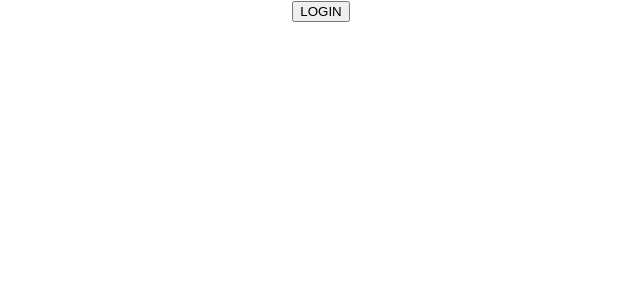
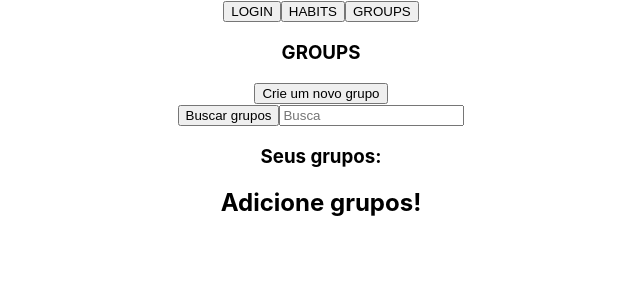
Before and after one commit to serafimmatheus/habits-1, a React (Create React App) app: page /groups in a window 1280 px wide. Shown: the top 300 px of the page, without its empty margins (319-959 px from the left). Built offline with nearby package versions, Linux system fonts and the light colour scheme; no server answers.

Commit message:
feat: lógica escrita, criar botões para aplicar e testar

```diff
--- a/src/App.js
+++ b/src/App.js
@@ -5,13 +5,14 @@ import { Route, Switch, useHistory } from "react-router-dom";
 import api from "./services/api";
 
 import Habits from "./Pages/Habits";
+import Groups from "./Pages/Groups";
 
 function App() {
   //Código criado para teste da feature Habits
   const history = useHistory();
 
   const testUser = {
-    username: "gabriel-kenzie",
+    username: "testador-teste",
     password: "123456",
   };
 
@@ -31,8 +32,11 @@ function App() {
   return (
     <div className="App">
       <button onClick={() => loginTest(testUser)}>LOGIN</button>
+      <button onClick={() => history.push("/habits")}>HABITS</button>
+      <button onClick={() => history.push("/groups")}>GROUPS</button>
       <Switch>
         <Route path="/habits" component={Habits} />
+        <Route path="/groups" component={Groups} />
       </Switch>
     </div>
   );
--- /dev/null
+++ b/src/Components/AddGroupsModal/index.jsx
@@ -0,0 +1,65 @@
+import { useForm } from "react-hook-form";
+import { yupResolver } from "@hookform/resolvers/yup";
+import * as yup from "yup";
+
+import { useContext } from "react";
+import { GroupsContext } from "../../Providers/groups";
+
+import { Modal } from "@mui/material";
+import { GroupsForm } from "../../Styles/global";
+
+const AddGroupsModal = ({ modalCreateGroup, setModalCreateGroup, token }) => {
+  const { createGroups } = useContext(GroupsContext);
+
+  const schema = yup.object().shape({
+    name: yup.string().required("Campo obrigatório"),
+    description: yup.string().required("Campo obrigatório"),
+    category: yup.string().required("Campo obrigatório"),
+  });
+
+  const {
+    register,
+    handleSubmit,
+    formState: { errors },
+    reset,
+  } = useForm({
+    resolver: yupResolver(schema),
+  });
+
+  const closeModal = () => {
+    setModalCreateGroup(false);
+  };
+
+  const onSubmit = (data) => {
+    createGroups(data, token, reset, closeModal);
+  };
+
+  return (
+    <Modal open={modalCreateGroup}>
+      <div>
+        <h3>ADICIONAR HÁBITO</h3>
+        <GroupsForm onSubmit={handleSubmit(onSubmit)}>
+          <input
+            type="text"
+            placeholder="Nome do grupo"
+            {...register("name")}
+          />
+          <input
+            type="text"
+            placeholder="Descrição"
+            {...register("description")}
+          />
+          <input
+            type="text"
+            placeholder="Categoria"
+            {...register("category")}
+          />
+          <button type="submit">Registrar novo hábito</button>
+        </GroupsForm>
+        <button onClick={() => closeModal()}>FECHAR</button>
+      </div>
+    </Modal>
+  );
+};
+
+export default AddGroupsModal;
--- a/src/Components/EditHabitsModal/index.jsx
+++ b/src/Components/EditHabitsModal/index.jsx
@@ -1,8 +1,6 @@
 import { useForm } from "react-hook-form";
 import { yupResolver } from "@hookform/resolvers/yup";
 import * as yup from "yup";
-
-import jwt_decode from "jwt-decode";
 
 import { useContext } from "react";
 import { HabitsContext } from "../../Providers/habits";
--- /dev/null
+++ b/src/Components/GroupCard/index.jsx
@@ -0,0 +1,28 @@
+import { useContext, useState } from "react";
+import { GroupsContext } from "../../Providers/groups";
+
+import { GroupCardContainer } from "../../Styles/global";
+
+import EditGroupsModal from "../EditHabitsModal";
+
+const GroupCard = ({ group }) => {
+  const { subscribeGroups } = useContext(GroupsContext);
+
+  const token = localStorage.getItem("@Habits:token");
+
+  const [modalEdit, setModalEdit] = useState(false);
+
+  return (
+    <GroupCardContainer>
+      <h3>Nome do grupo: {group.name}</h3>
+      <EditGroupsModal
+        group_id={group.id}
+        token={token}
+        setModalEdit={setModalEdit}
+        modalEdit={modalEdit}
+      />
+    </GroupCardContainer>
+  );
+};
+
+export default GroupCard;
--- /dev/null
+++ b/src/Components/GroupList/index.jsx
@@ -0,0 +1,20 @@
+import { useContext } from "react";
+import { GroupsContext } from "../../Providers/groups";
+
+import GroupCard from "../GroupCard";
+
+import { GroupListContainer } from "../../Styles/global";
+
+const GroupList = () => {
+  const { groups } = useContext(GroupsContext);
+
+  return (
+    <GroupListContainer>
+      {groups.map((item, index) => (
+        <GroupCard key={index} group={item} />
+      ))}
+    </GroupListContainer>
+  );
+};
+
+export default GroupList;
--- /dev/null
+++ b/src/Pages/Groups/index.jsx
@@ -0,0 +1,60 @@
+import { useState, useEffect, useContext } from "react";
+
+import { GroupsContext } from "../../Providers/groups";
+
+import GroupList from "../../Components/GroupList";
+import AddGroupsModal from "../../Components/AddGroupsModal";
+
+const Groups = () => {
+  const { groups, getUserGroups, searchGroups } = useContext(GroupsContext);
+
+  const [token] = useState(localStorage.getItem("@Habits:token"));
+  const [rendered, setRendered] = useState(false);
+  const [modalCreateGroup, setModalCreateGroup] = useState(false);
+  const [searchInput, setSearchInput] = useState("");
+
+  useEffect(() => {
+    getUserGroups(token);
+    setRendered(true);
+  }, [token]);
+
+  const handleClickCreate = () => {
+    setModalCreateGroup(true);
+  };
+
+  const handleClickSearch = () => {
+    searchGroups(searchInput, token);
+  };
+
+  return (
+    <div>
+      <h3>GROUPS</h3>
+      <button onClick={() => handleClickCreate()}>Crie um novo grupo</button>
+      <div>
+        <button onClick={() => handleClickSearch()}>Buscar grupos</button>
+        <input
+          value={searchInput}
+          onChange={(e) => setSearchInput(e.target.value)}
+          placeholder="Busca"
+        />
+      </div>
+      <div>
+        <h3>Seus grupos:</h3>
+        {rendered ? (
+          groups.length > 0 ? (
+            <GroupList />
+          ) : (
+            <h2>Adicione grupos!</h2>
+          )
+        ) : null}
+      </div>
+      <AddGroupsModal
+        modalCreateGroup={modalCreateGroup}
+        setModalCreateGroup={setModalCreateGroup}
+        token={token}
+      />
+    </div>
+  );
+};
+
+export default Groups;
--- /dev/null
+++ b/src/Providers/groups/index.js
@@ -0,0 +1,103 @@
+import { createContext, useState } from "react";
+
+import api from "../../services/api";
+
+export const GroupsContext = createContext([]);
+
+export const GroupsProvider = ({ children }) => {
+  const [groups, setGroups] = useState([]);
+
+  const getUserGroups = (token) => {
+    api
+      .get("/groups/subscriptions/", {
+        headers: {
+          Authorization: `Bearer ${token}`,
+        },
+      })
+      .then((response) => {
+        setGroups(response.data);
+      })
+      .catch((err) => console.log(err));
+  };
+
+  const searchGroups = (input, token) => {
+    api
+      .get(`/groups/?search=${input}`, {
+        headers: { Authorization: `Bearer: ${token}` },
+      })
+      .then((response) => {
+        setGroups(response.data.results);
+        console.log(response);
+      });
+  };
+
+  const editGroups = (id, data, token, reset, closeModal) => {
+    api
+      .patch(`/groups/${id}/`, data, {
+        headers: {
+          Authorization: `Bearer ${token}`,
+        },
+      })
+      .then((response) => {
+        getUserGroups(token);
+        reset();
+      })
+      .then(closeModal())
+      .catch((err) => console.log(err));
+  };
+
+  const createGroups = (data, token, reset, closeModal) => {
+    api
+      .post(`/groups/`, data, {
+        headers: {
+          Authorization: `Bearer ${token}`,
+        },
+      })
+      .then((response) => {
+        getUserGroups(token);
+        reset();
+      })
+      .then(closeModal())
+      .catch((err) => console.log(err));
+  };
+
+  const subscribeGroups = (id, token) => {
+    api
+      .post(`/groups/${id}/subscribe`, {
+        headers: {
+          Authorization: `Bearer ${token}`,
+        },
+      })
+      .then((response) => {
+        getUserGroups(token);
+      })
+      .catch((err) => console.log(err));
+  };
+
+  const unsubscribeGroups = (id, token) => {
+    api
+      .delete(`/groups/${id}/unsubscribe/`, {
+        headers: {
+          Authorization: `Bearer ${token}`,
+        },
+      })
+      .then((response) => getUserGroups(token))
+      .catch((err) => console.log(err));
+  };
+
+  return (
+    <GroupsContext.Provider
+      value={{
+        groups,
+        getUserGroups,
+        searchGroups,
+        editGroups,
+        createGroups,
+        subscribeGroups,
+        unsubscribeGroups,
+      }}
+    >
+      {children}
+    </GroupsContext.Provider>
+  );
+};
--- a/src/Providers/index.js
+++ b/src/Providers/index.js
@@ -1,7 +1,12 @@
 import { HabitsProvider } from "./habits";
+import { GroupsProvider } from "./groups";
 
 const Providers = ({ children }) => {
-  return <HabitsProvider>{children}</HabitsProvider>;
+  return (
+    <HabitsProvider>
+      <GroupsProvider>{children}</GroupsProvider>
+    </HabitsProvider>
+  );
 };
 
 export default Providers;
--- a/src/Styles/global.jsx
+++ b/src/Styles/global.jsx
@@ -30,3 +30,34 @@ export const HabitsForm = styled.form`
   border-radius: 5px;
   padding: 40px 20px 26px;
 `;
+
+export const GroupListContainer = styled.ul`
+  width: 40%;
+  margin: 0 auto;
+  list-style: none;
+  padding: 20px;
+  background-color: red;
+`;
+
+export const GroupCardContainer = styled.li`
+  padding: 10px;
+  background-color: green;
+  h3 {
+    margin: 0;
+  }
+`;
+
+export const GroupsForm = styled.form`
+  background-color: white;
+  display: flex;
+  flex-direction: column;
+  gap: 20px;
+  margin: 182px auto 0;
+  min-width: 394px;
+  max-width: min(90%, 500px);
+  background: #ffffff;
+  border: 2px solid #f5f5f5;
+  box-sizing: border-box;
+  border-radius: 5px;
+  padding: 40px 20px 26px;
+`;
```
Also changed, not shown: src/Components/EditGroupsModal/index.jsx (added, +50 -0 lines).
